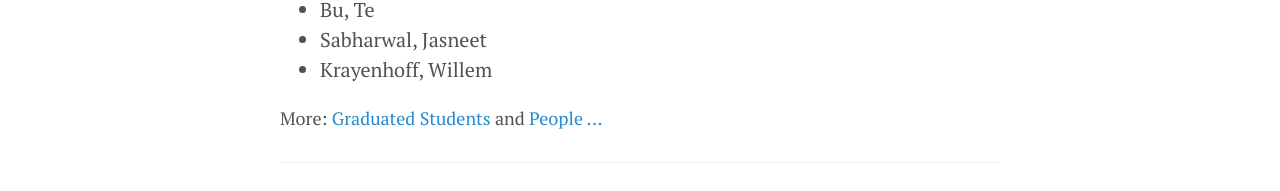
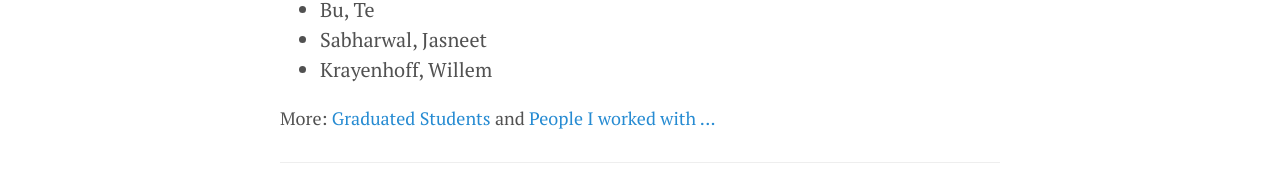
Before and after one commit to anoopsarkar/anoopsarkar.github.io, a Jekyll site: the page built from index.md, in a window 1280 px wide. Shown: the part 2164-2355 px from the top of the page. Built offline with Jekyll 4.4.1, drawn with Linux system fonts in a browser that asks for light colours.

Commit message:
more people data

```diff
--- a/index.md
+++ b/index.md
@@ -93,4 +93,4 @@ customjs: shortpubs
 </ul>
 {% endif %}
 
-<p><span class="moreinfo"><a href="{{ site.baseurl }}/grads">Graduated Students</a> and <a href="{{ site.baseurl }}/grads">People ...</a></span></p>
+<p><span class="moreinfo"><a href="{{ site.baseurl }}/grads">Graduated Students</a> and <a href="{{ site.baseurl }}/grads">People I worked with ...</a></span></p>
```
